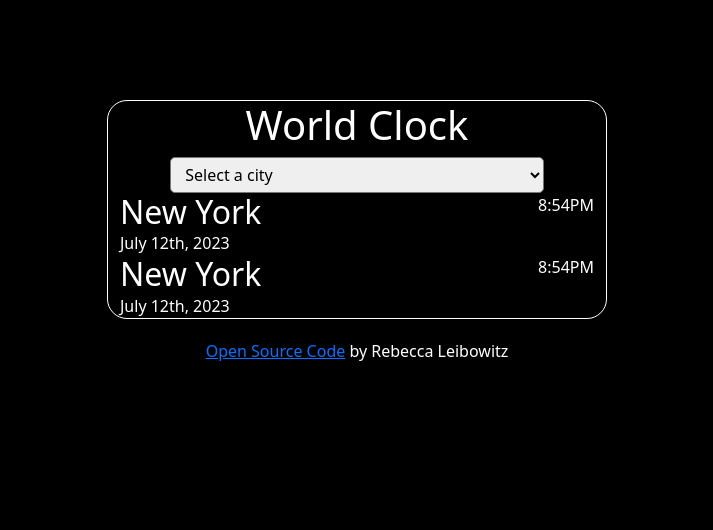
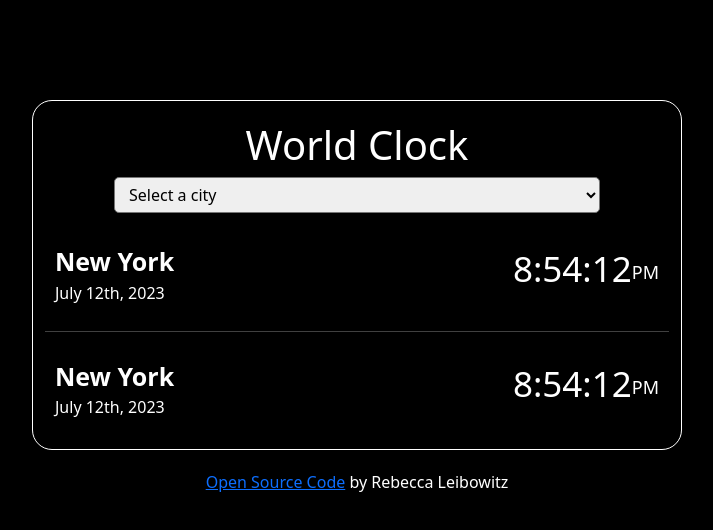
Before and after one commit to BEX-0/plus-add-on, a plain HTML site: page index.html in a window 1280 px wide. Shown: the whole page, without its empty margins (283-996 px from the left). Drawn offline with nearby package versions, Linux system fonts and the light colour scheme.

Commit message:
aligned elements with css

```diff
--- a/index.html
+++ b/index.html
@@ -26,22 +26,21 @@
         <div class="container text-center">
             <div class="row">
                 <div class="col left">
-                    <div class="city"><h2>New York</h2></div>
+                    <div class="city">New York</div>
                     <div class="date">July 12th, 2023</div>
                 </div>
                 <div class="col right">
-                    <div class="time">8:54PM</div>
+                    <div class="time">8:54:12<small>PM</small></div>
                 </div>
             </div>
+            <hr>
             <div class="row">
                 <div class="col left">
-                    <div class="city">
-                        <h2>New York</h2>
-                    </div>
+                    <div class="city">New York</div>
                     <div class="date">July 12th, 2023</div>
                 </div>
                 <div class="col right">
-                    <div class="time">8:54PM</div>
+                    <div class="time">8:54:12<small>PM</small></div>
                 </div>
             </div>
         </div>
--- a/src/style.css
+++ b/src/style.css
@@ -2,6 +2,11 @@ body {
     background-color: black;
     color: white;
     text-align: center;
+}
+.city {
+    font-size: 25px;
+    font-weight: 600;
+    margin: 0;
 }
 footer {
     margin-top: 20px;
@@ -9,22 +14,35 @@ footer {
 .left {
     text-align: left;
 }
-h2 {
-    margin: 0;
+h1 {
+    font-size: 40px;
+    padding-top: 20px;
 }
 .main-body {
     border: 1px solid white;
     border-radius: 20px;
-    max-width: 500px;
+    max-width: 650px;
     margin: 0 auto;
     display: block;
     margin-top: 100px;
 }
 .right {
     text-align: right;
+    font-size: 35px;
+}
+.row {
+    padding: 10px;
+}
+.row:last-child {
+    padding-bottom: 30px;
 }
 select {
     border-radius: 5px;
     padding: 5px 10px;
     width: 75%;
+    margin-bottom: 20px;
 }
+.time small {
+    font-size: 18px;
+    vertical-align: middle;
+}
```
